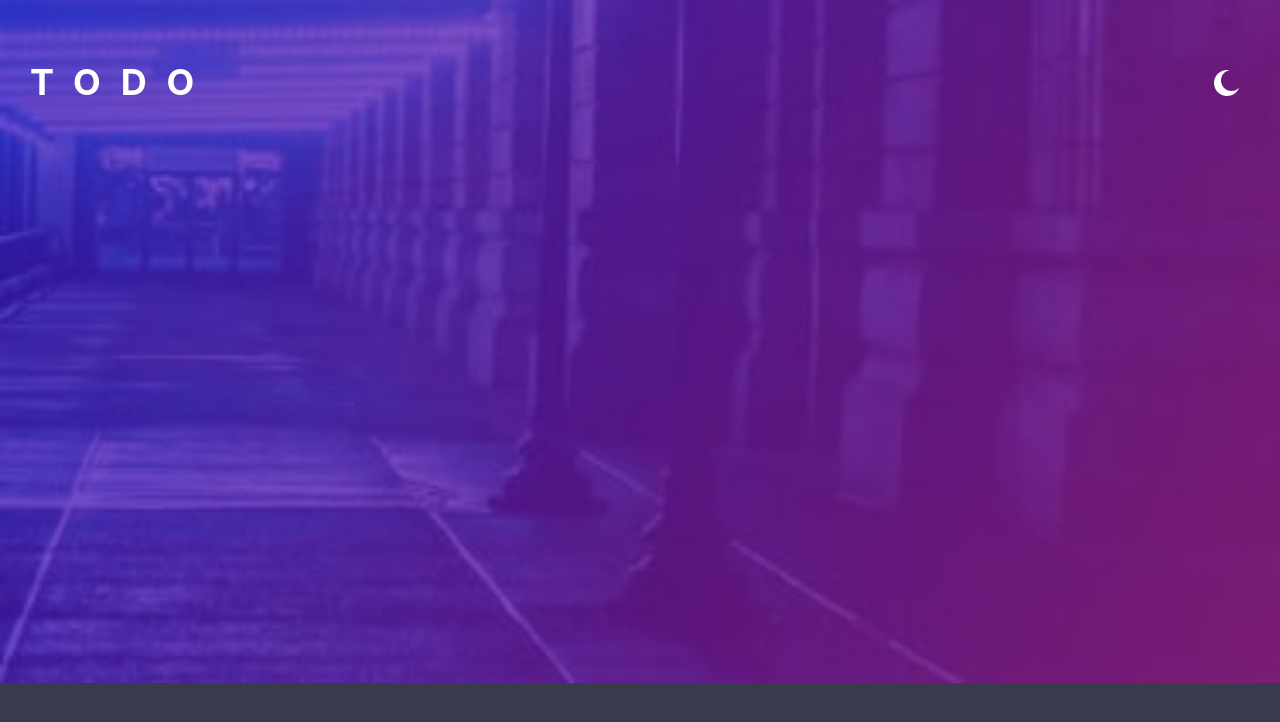
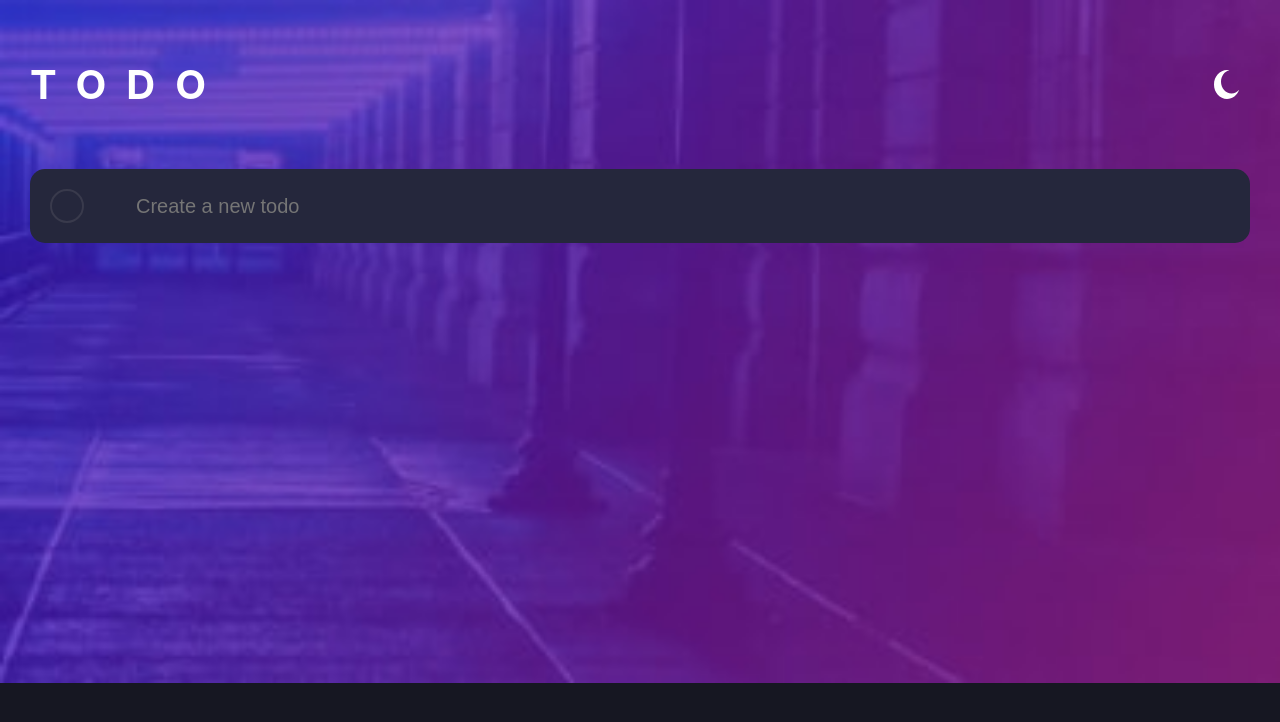
Before and after one commit to Hazipan/todo-app, a React (Create React App) app: page / in a window 1280 px wide. Shown: the top 722 px of the page. Built offline with nearby package versions, Linux system fonts and the light colour scheme.

Commit message:
Input field
- Added an input field for adding todo items. No functionality yet
- Created additional variables for light and dark mode for styling

```diff
--- a/src/App.css
+++ b/src/App.css
@@ -8,17 +8,28 @@ html {
   color: white;
   font-family: 'Josefin Sans', sans-serif;
   font-weight: 400;
-  font-size: 18px;
 }
 
 [data-theme='light'] {
-  --background: white;
+  --background: hsl(0, 0%, 98%);
+  --todo-background: hsl(236, 33%, 92%);
   --background-image: url('./images/bg-mobile-light.jpg');
+  --font-color: hsl(235, 19%, 35%);
+  --check-bubble: hsl(233, 11%, 84%);
 }
 
 [data-theme='dark'] {
-  --background: hsl(237, 14%, 26%);
+  --background: hsl(235, 21%, 11%);
+  --todo-background: hsl(235, 24%, 19%);
   --background-image: url('./images/bg-mobile-dark.jpg');
+  --font-color: hsl(234, 39%, 85%);
+  --check-bubble: hsl(237, 14%, 26%);
+}
+
+main {
+  display: flex;
+  flex-direction: column;
+  justify-content: flex-start;
 }
 
 .app {
@@ -27,7 +38,7 @@ html {
   background-repeat: no-repeat;
   background-size: 100%;
   width: 100vw;
-  height: 100vh;
+  min-height: 100vh;
 }
 
 header {
@@ -39,7 +50,7 @@ header {
 .title {
   margin: 0;
   font-weight: 700;
-  letter-spacing: 20px;
+  letter-spacing: 1rem;
 }
 
 .icon {
@@ -47,3 +58,32 @@ header {
   width: auto;
   padding: 10px;
 }
+
+.todoContainer {
+  background-color: var(--todo-background);
+  border-radius: 15px;
+  margin: 0 30px;
+  display: flex;
+  justify-content: flex-start;
+}
+
+.checkBubble {
+  border-radius: 50%;
+  width: 30px;
+  height: 30px;
+  background-color: transparent;
+  border: 2px solid var(--check-bubble);
+  margin: 20px;
+  margin-right: 50px;
+}
+
+.input {
+  background-color: transparent;
+  border: none;
+  color: var(--font-color);
+  font-size: 1rem;
+}
+
+.input:focus {
+  outline: none;
+}
--- a/src/App.tsx
+++ b/src/App.tsx
@@ -1,7 +1,12 @@
 import React, { useState } from 'react';
+import Input from './components/Input';
 import './App.css';
 
 const App = () => {
+  type Todo = {
+    completed: boolean,
+    value: string
+  };
   // state variables
   // mode for establish light mode or dark mode
   let [theme, setTheme] = useState('dark')
@@ -28,6 +33,7 @@ const App = () => {
         <h1 className='title'>TODO</h1>
         <img src={icon} alt='color theme switch' onClick={iconClick} className='icon' />
       </header>
+      <Input />
     </main>
     <footer>
 
--- /dev/null
+++ b/src/components/Input.tsx
@@ -0,0 +1,10 @@
+const Input = (props: any) => {
+    return(
+        <div className='todoContainer'>
+            <div className='checkBubble' />
+            <input type='text' placeholder='Create a new todo' className='input' />
+        </div>
+    )
+}
+
+export default Input;
```
